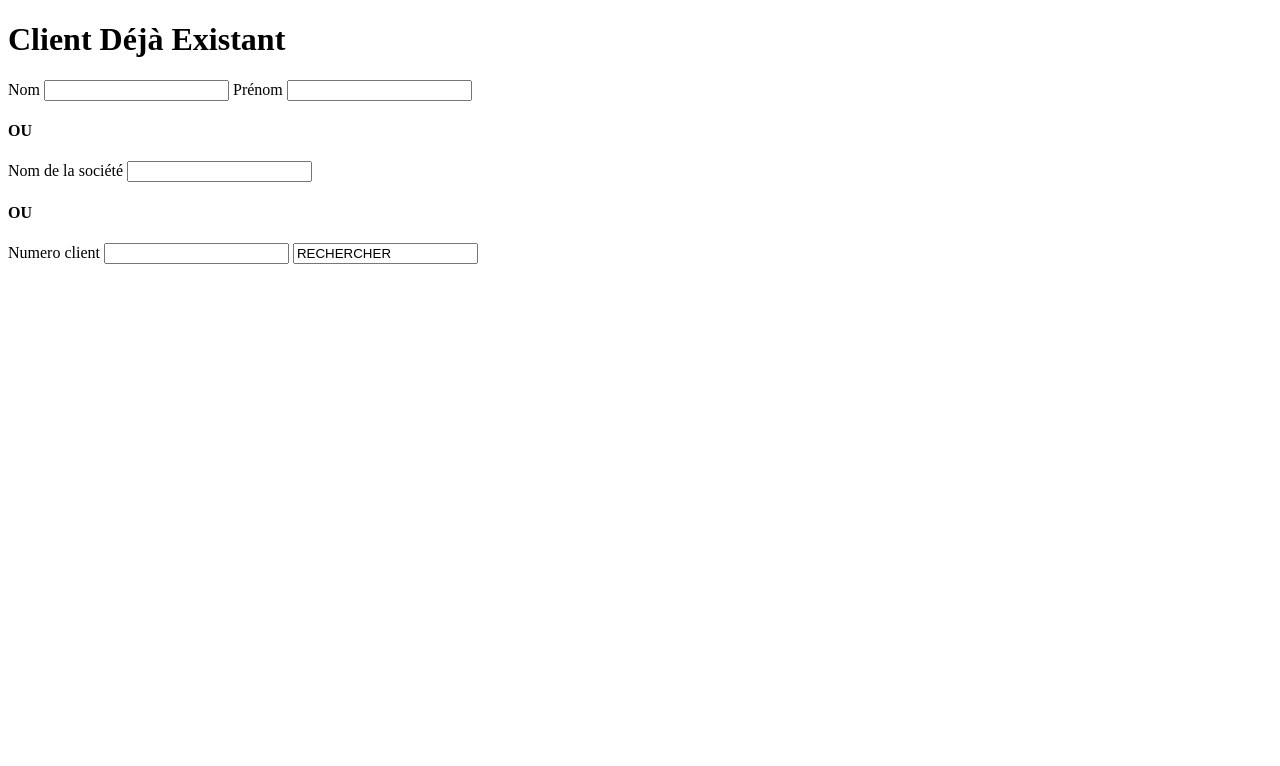
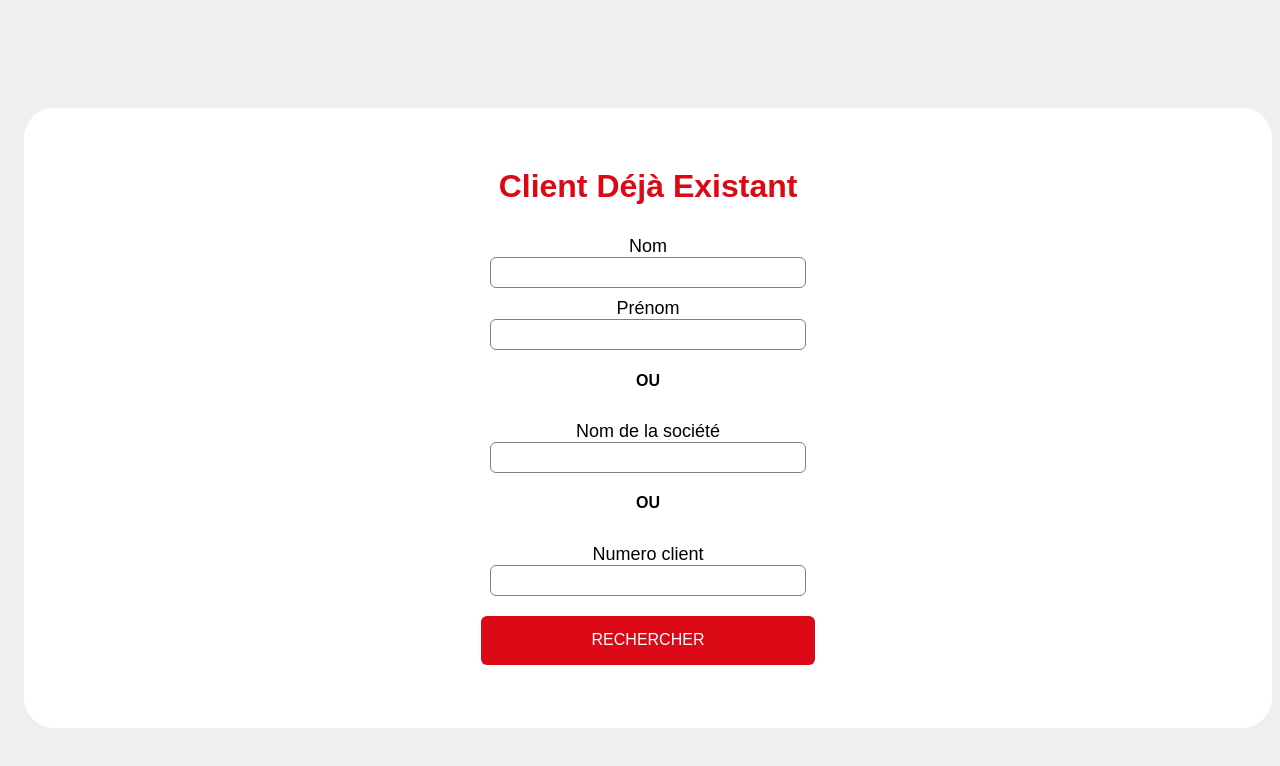
Before and after one commit to leaneleclercq/FT1-EQUIPE4, a plain HTML site: page PageRechercheClient.html in a window 1280 px wide. Drawn offline with Linux system fonts and the light colour scheme.

Commit message:
css version 1
mise en page de la page recherche client

```diff
--- a/PageRechercheClient.html
+++ b/PageRechercheClient.html
@@ -2,7 +2,7 @@
 <html lang="en">
 <head>
     <meta charset="UTF-8">
-    <link rel="stylesheet" href="../FT1-equipe4/dist/styles/main.css">
+    <link rel="stylesheet" href="../FT1-EQUIPE4/dist/styles/PageRechercheClient.css">
     <meta name="viewport" content="width=device-width, initial-scale=1.0">
     <title>LoxSpider</title>
 
--- /dev/null
+++ b/dist/styles/PageRechercheClient.css
@@ -0,0 +1,64 @@
+body {
+    background-color: #EFEFEF;
+    font-family: 'Ubuntu', sans-serif;
+    position: fixed;
+
+}
+
+.Recherche-client {
+    width: 95vw;
+    height: 620px;
+    padding-left: 1rem;
+    padding-right: 1rem;
+    margin-right: 1rem;
+    margin-left: 1rem;
+    margin-block-start: 100px;
+    background-color: white;
+    border-radius: 30px;
+}
+
+h1{
+    text-align: center;
+    padding-top: 60px;
+    color: #DB0916;
+}
+
+h4{
+    display: flex;
+
+}
+
+.container{
+    width: 100%;
+    display: flex;
+    justify-content: center;
+    flex-direction: column;
+    align-items: center;
+}
+
+form label{
+    display: flex;
+    margin-top: 10px;
+    font-size: 18px;
+}
+
+form input{
+    width: 300px;
+    padding: 7px;
+    border: none;
+    border: 1px solid gray;
+    border-radius: 6px;
+    outline: none;
+
+}
+
+.button{
+    width: 320px;
+    height: 35px;
+    margin-top: 20px;
+    border: none;
+    background-color: #DB0916;
+    color: white;
+    font-size: 16px;
+    text-align: center;
+}
```
